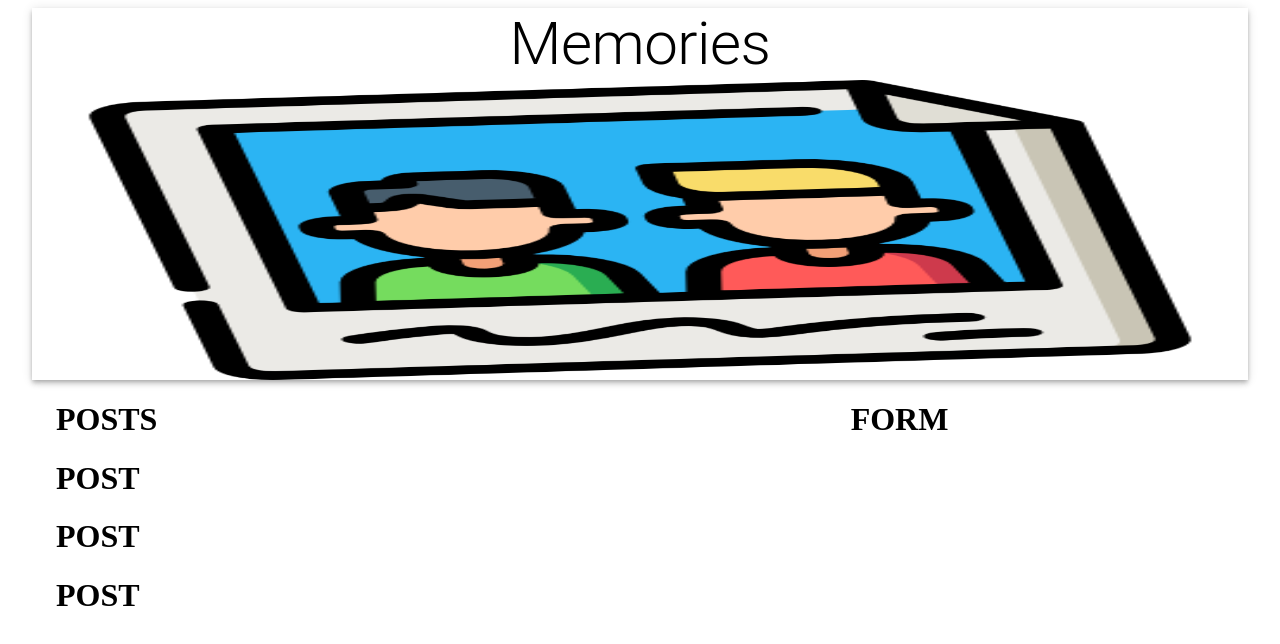
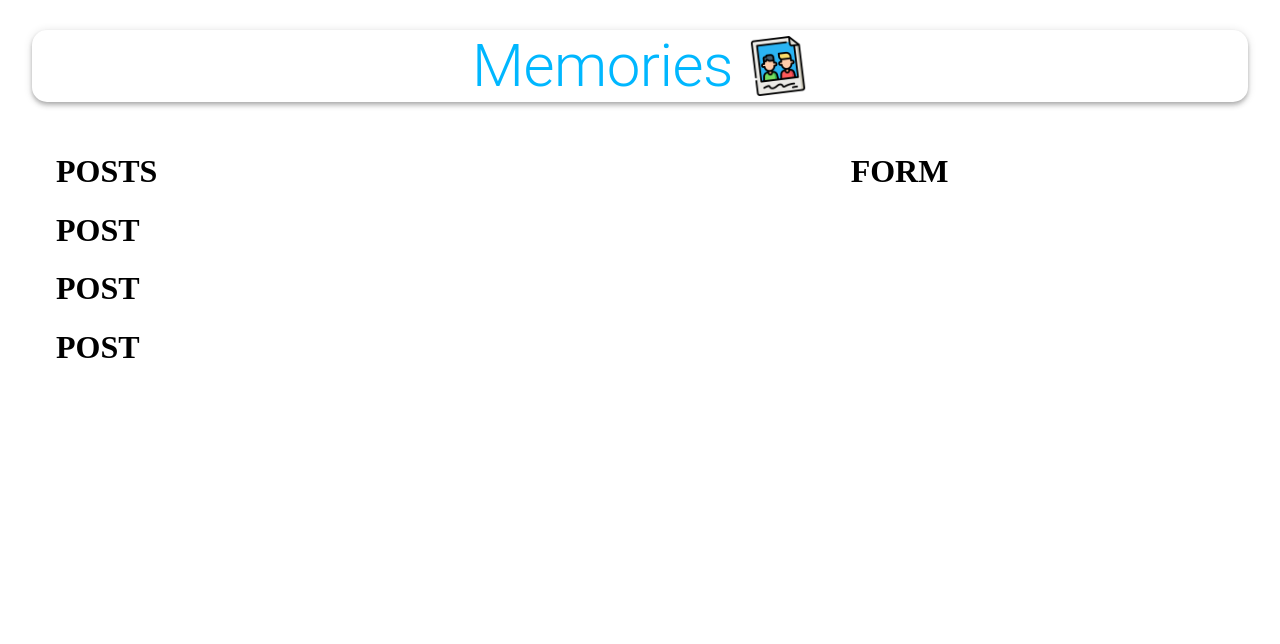
Before and after one commit to szvitek/memories-client, a React (Create React App) app: page / in a window 1280 px wide. Shown: the top 644 px of the page. Built offline with nearby package versions, Linux system fonts and the light colour scheme.

Commit message:
feat(styles): added some nice stylings

```diff
--- a/src/App.js
+++ b/src/App.js
@@ -3,13 +3,16 @@
 import Posts from './components/Posts/Posts';
 import Form from './components/Form/Form';
 import memories from "./images/memories.png";
+import useStyles from './styles';
 
 function App() {
-  return (
+	const classes = useStyles();
+
+    return (
     <Container maxidth="lg">
-      <AppBar position="static" color="inherit">
-        <Typography variant="h2" align="center">Memories</Typography>
-		<img src={memories} height="300" alt="memories"/>
+      <AppBar className={classes.appBar} position="static" color="inherit">
+        <Typography className={classes.heading} variant="h2" align="center">Memories</Typography>
+		<img className={classes.image} src={memories} height="60" alt="memories"/>
       </AppBar>
 	  <Grow in>
 		  <Container>
--- a/src/components/Form/Form.js
+++ b/src/components/Form/Form.js
@@ -1,6 +1,8 @@
 import React from 'react';
+import useStyles from './styles';
 
 function Form() {
+	const classes = useStyles();
 	return (
 		<h1>FORM</h1>
 	);
--- a/src/components/Form/styles.js
+++ b/src/components/Form/styles.js
@@ -0,0 +1,24 @@
+import { makeStyles } from "@material-ui/core/styles";
+
+export default makeStyles((theme) => ({
+	root: {
+		"& .MuiTextField-root": {
+		margin: theme.spacing(1),
+		},
+	},
+	paper: {
+		padding: theme.spacing(2),
+	},
+	form: {
+		display: "flex",
+		flexWrap: "wrap",
+		justifyContent: "center",
+	},
+	fileInput: {
+		width: "97%",
+		margin: "10px 0",
+	},
+	buttonSubmit: {
+		marginBottom: 10,
+	}
+}));
--- a/src/components/Posts/Post/Post.js
+++ b/src/components/Posts/Post/Post.js
@@ -1,6 +1,8 @@
 import React from 'react';
+import useStyles from './styles';
 
 function Post() {
+	const classes = useStyles();
 	return (
 		<h1>POST</h1>
 	);
--- a/src/components/Posts/Post/styles.js
+++ b/src/components/Posts/Post/styles.js
@@ -0,0 +1,52 @@
+import { makeStyles } from '@material-ui/core/styles';
+
+export default makeStyles({
+	media: {
+		height: 0,
+		paddingTop: '56.25%',
+		backgroundColor: 'rgba(0, 0, 0, 0.5)',
+		backgroundBlendMode: 'darken',
+	},
+	border: {
+		border: 'solid',
+	},
+	fullHeightCard: {
+		height: '100%',
+	},
+	card: {
+		display: 'flex',
+		flexDirection: 'column',
+		justifyContent: 'space-between',
+		borderRadius: '15px',
+		height: '100%',
+		position: 'relative',
+	},
+	overlay: {
+		position: 'absolute',
+		top: '20px',
+		left: '20px',
+		color: 'white',
+	},
+	overlay2: {
+		position: 'absolute',
+		top: '20px',
+		right: '20px',
+		color: 'white',
+	},
+	grid: {
+		display: 'flex',
+	},
+	details: {
+		display: 'flex',
+		justifyContent: 'space-between',
+		margin: '20px',
+	},
+	title: {
+		padding: '0 16px',
+	},
+	cardActions: {
+		padding: '0 16px 8px 16px',
+		display: 'flex',
+		justifyContent: 'space-between',
+	}
+});
--- a/src/components/Posts/Posts.js
+++ b/src/components/Posts/Posts.js
@@ -1,7 +1,9 @@
 import React from 'react';
 import Post from './Post/Post';
+import useStyles from './styles';
 
 function Posts() {
+	const classes = useStyles();
 	return (
 		<>
 			<h1>POSTS</h1>
--- a/src/components/Posts/styles.js
+++ b/src/components/Posts/styles.js
@@ -0,0 +1,14 @@
+import { makeStyles } from '@material-ui/core/styles';
+
+export default makeStyles((theme) => ({
+	mainContainer: {
+		display: 'flex',
+		alignItems: 'center',
+	},
+	smMargin: {
+		margin: theme.spacing(1),
+	},
+	actionDiv: {
+		textAlign: 'center',
+	}
+}));
--- /dev/null
+++ b/src/styles.js
@@ -0,0 +1,18 @@
+import { makeStyles } from '@material-ui/core/styles';
+
+export default makeStyles(() => ({
+	appBar: {
+		borderRadius: 15,
+		margin: '30px 0',
+		display: 'flex',
+		flexDirection: 'row',
+		justifyContent: 'center',
+		alignItems: 'center',
+	},
+	heading: {
+		color: 'rgba(0,183,255, 1)',
+	},
+	image: {
+		marginLeft: '15px',
+	}
+}));
```
